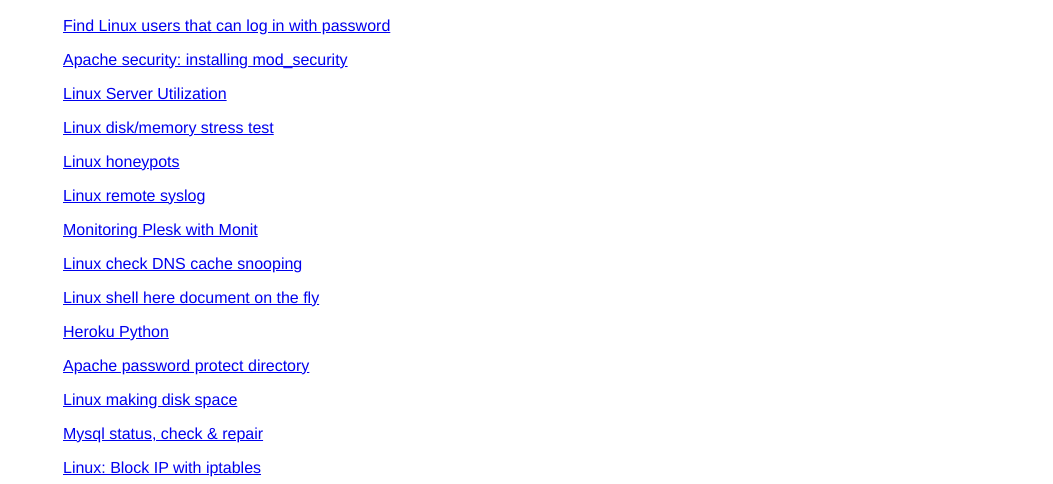
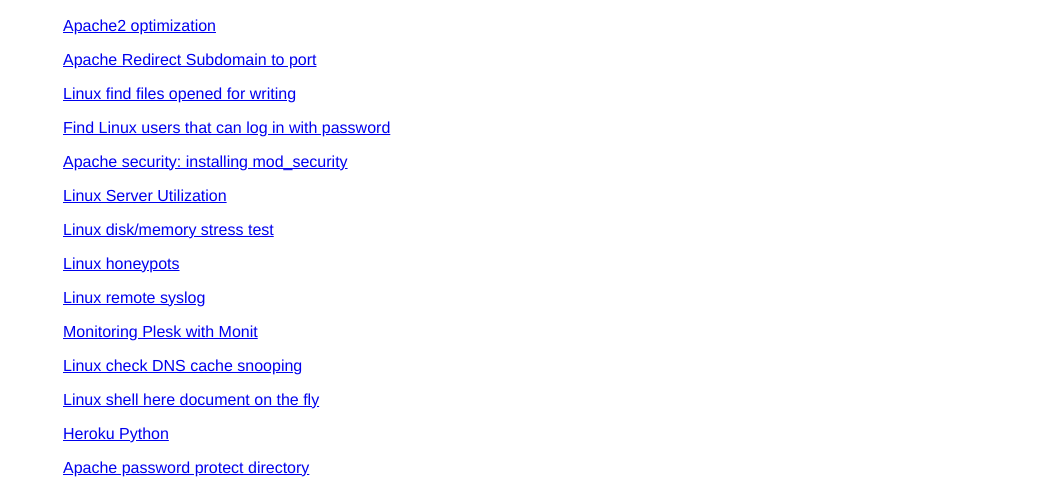
Before and after one commit to fduran/Linux-and-Security-snippets, a plain HTML site: page index.html in a window 1280 px wide. Shown: the part 316-800 px from the top of the page, without its empty margins (227-1280 px from the left). Drawn offline with Linux system fonts and the light colour scheme.

Commit message:
Update index.html

```diff
--- a/index.html
+++ b/index.html
@@ -45,6 +45,9 @@
 
    <h2>List of snippets</h2>
 
+    <p><a href="https://gist.github.com/4271982">Apache2 optimization</a></p>
+    <p><a href="https://gist.github.com/4271967">Apache Redirect Subdomain to port</a></p>
+    <p><a href="https://gist.github.com/4271952">Linux find files opened for writing</a></p>
     <p><a href="https://gist.github.com/1989361">Find Linux users that can log in with password</a></p>
     <p><a href="https://gist.github.com/1947100">Apache security: installing mod_security</a></p>
     <p><a href="https://gist.github.com/1870293">Linux Server Utilization</a></p>
```
